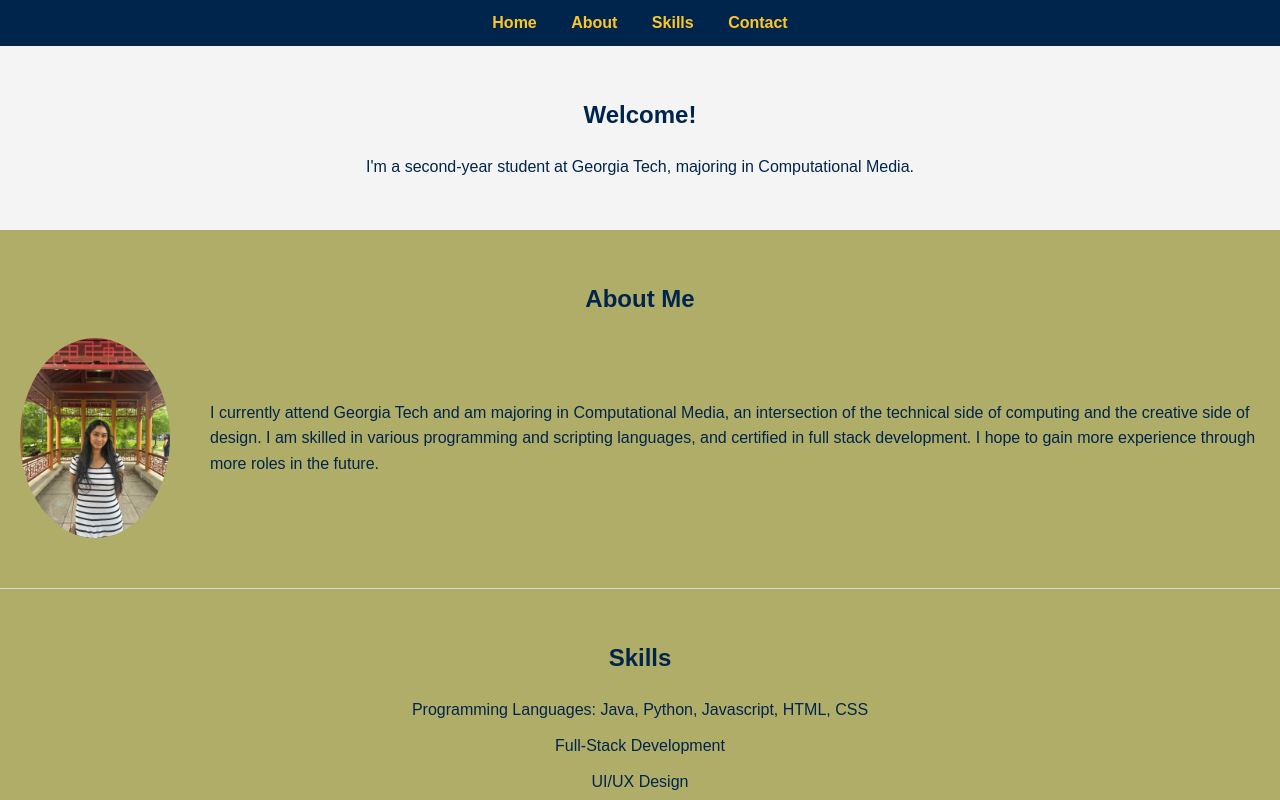
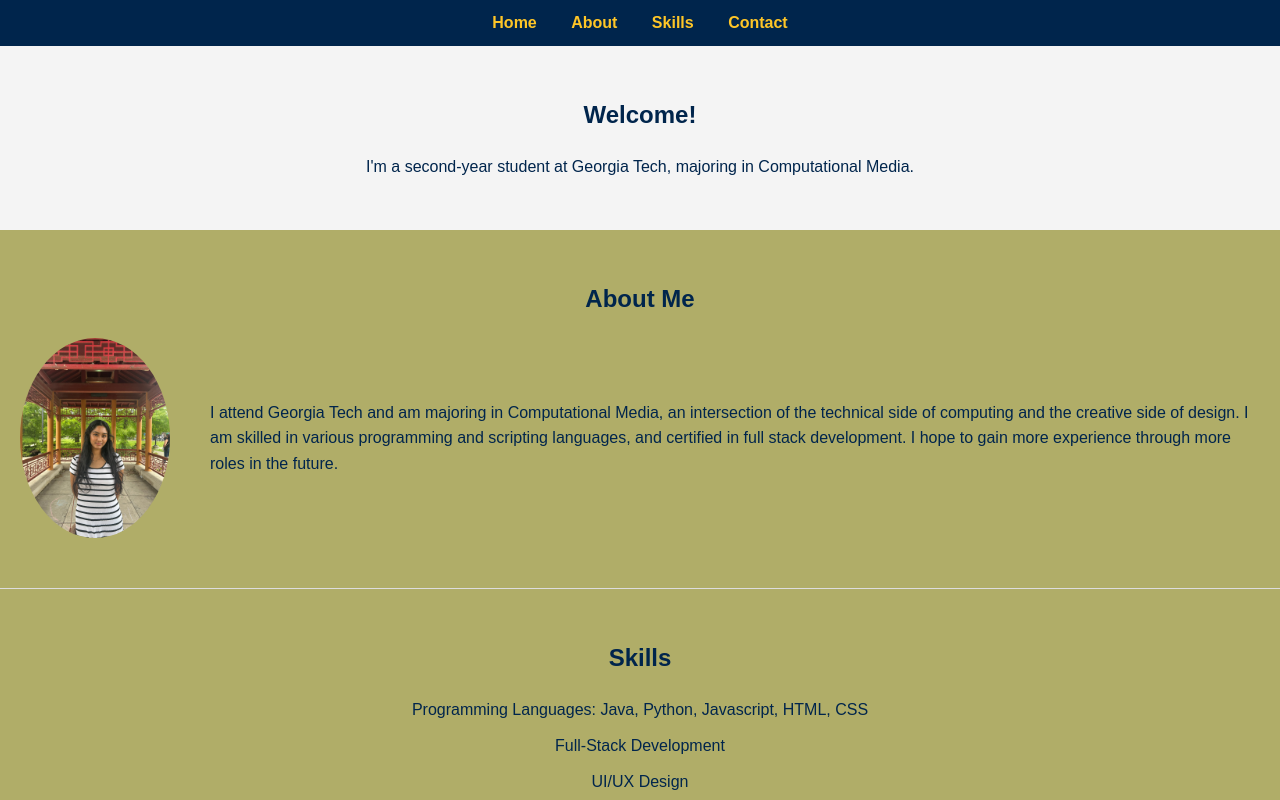
Before and after one commit to asmim0228/asmim0228.github.io, a plain HTML site: page index.html in a window 1280 px wide. Shown: the top 800 px of the page. Drawn offline with Linux system fonts and the light colour scheme.

Commit message:
small change

```diff
--- a/index.html
+++ b/index.html
@@ -33,7 +33,7 @@
         <div class="about-container">
             <img src="images/IMG_1077 2.JPG" alt="Your Picture" class="profile-picture">
             <p>
-                I currently attend Georgia Tech and am majoring in Computational Media, an intersection of the technical side of
+                I attend Georgia Tech and am majoring in Computational Media, an intersection of the technical side of
                 computing and the creative side of design. I am skilled in various programming and scripting languages, and
                 certified in full stack development. I hope to gain more experience through more roles in the future.
             </p>
```
